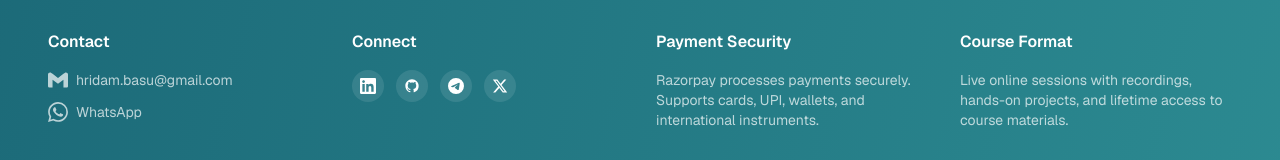
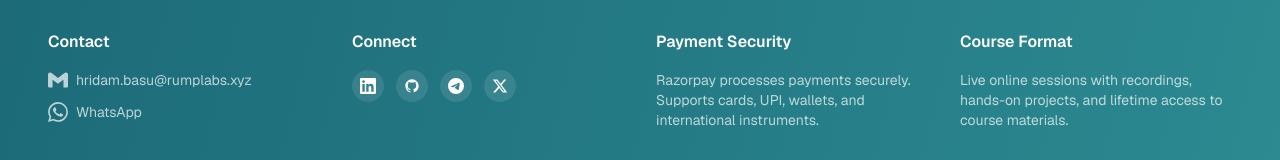
Before and after one commit to Rump-Labs/rumplabs-website, a Next.js app: page / in a window 1280 px wide. Shown: the part 4843-5003 px from the top of the page. Built offline with nearby package versions, Linux system fonts and the light colour scheme; no server answers.

Commit message:
email changed

```diff
--- a/app/page.tsx
+++ b/app/page.tsx
@@ -718,13 +718,13 @@ export default function Home() {
               <h4 className="mb-4 font-semibold text-white">Contact</h4>
               <div className="flex flex-col gap-3">
                 <a
-                  href="mailto:hridam.basu@gmail.com"
+                  href="mailto:hridam.basu@rumplabs.xyz"
                   className="flex items-center gap-2 text-sm text-white/70 transition hover:text-emerald-300"
                 >
                   <svg className="h-5 w-5" viewBox="0 0 24 24" fill="currentColor">
                     <path d="M24 5.457v13.909c0 .904-.732 1.636-1.636 1.636h-3.819V11.73L12 16.64l-6.545-4.91v9.273H1.636A1.636 1.636 0 0 1 0 19.366V5.457c0-2.023 2.309-3.178 3.927-1.964L5.455 4.64 12 9.548l6.545-4.91 1.528-1.145C21.69 2.28 24 3.434 24 5.457z"/>
                   </svg>
-                  <span>hridam.basu@gmail.com</span>
+                  <span>hridam.basu@rumplabs.xyz</span>
                 </a>
                 <a
                   href="https://wa.me/919007915334"
```
